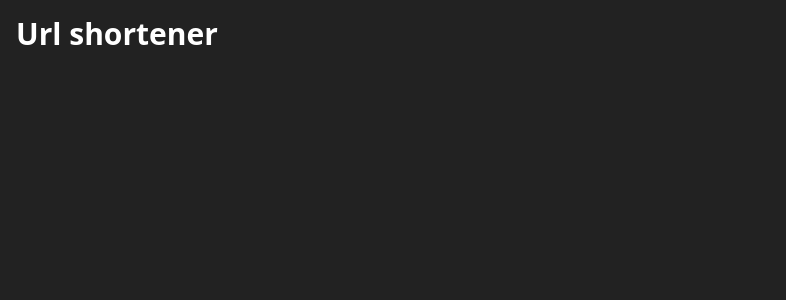
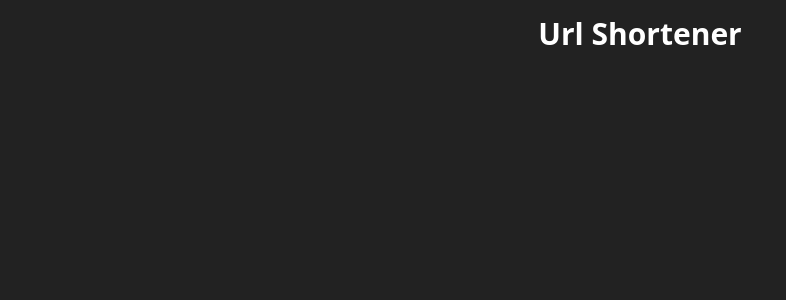
Before and after one commit to ik1domari/3205-team-test-task, a Vue app in the folder frontend/: page / in a window 1280 px wide. Shown: the top 300 px of the page, without its empty margins (0-786 px from the left). Built offline with nearby package versions, Linux system fonts and the light colour scheme.

Commit message:
home page

```diff
--- a/frontend/src/App.vue
+++ b/frontend/src/App.vue
@@ -1,9 +1,11 @@
-<script setup lang="ts"></script>
+<script setup lang="ts">
+import Container from "./components/Container.vue";
+</script>
 
 <template>
   <main class="m-4">
-    <h1 class="text-3xl font-bold">Url shortener</h1>
+    <container class="flex flex-col items-center">
+      <router-view></router-view>
+    </container>
   </main>
 </template>
-
-<style scoped></style>
--- /dev/null
+++ b/frontend/src/components/Container.vue
@@ -0,0 +1,5 @@
+<template>
+  <div class="m-4 max-w-[1200px] mx-auto">
+    <slot></slot>
+  </div>
+</template>
--- a/frontend/src/pages/Home.vue
+++ b/frontend/src/pages/Home.vue
@@ -1,2 +1,6 @@
 <script lang="ts" setup></script>
-<template><h1>Home</h1></template>
+
+<template>
+  <h1 class="text-3xl font-bold">Url Shortener</h1>
+  <div class="mt-4"></div>
+</template>
```
